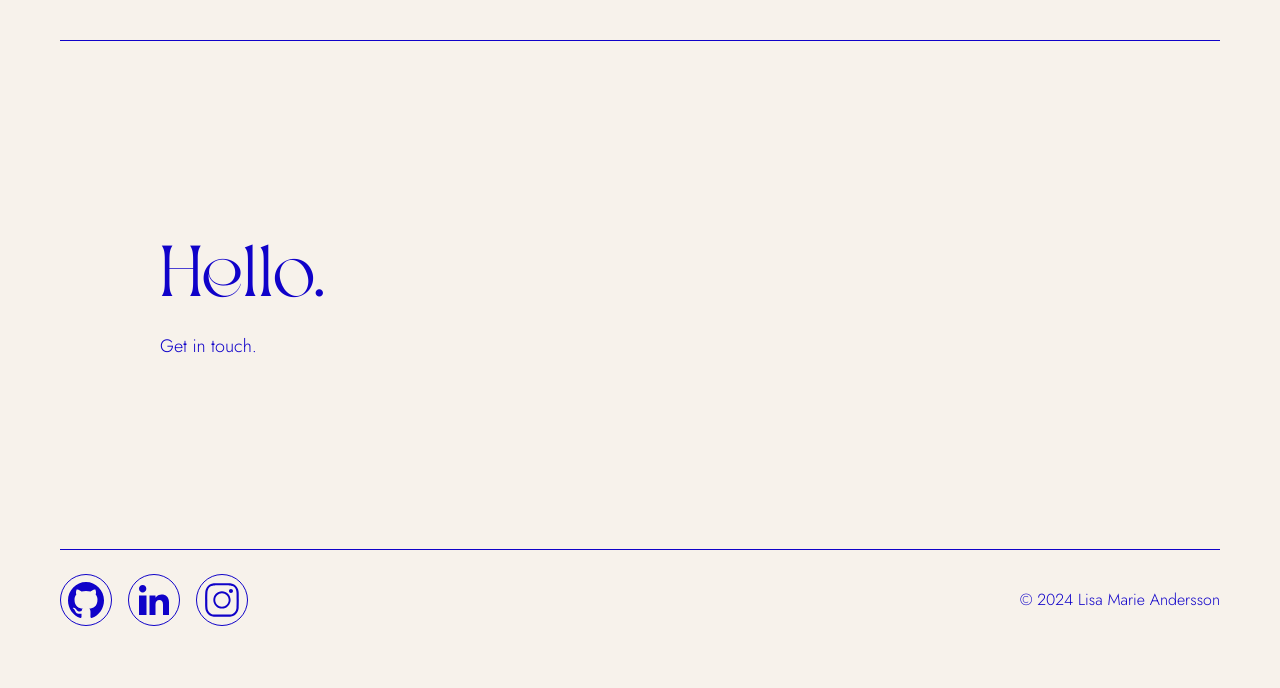
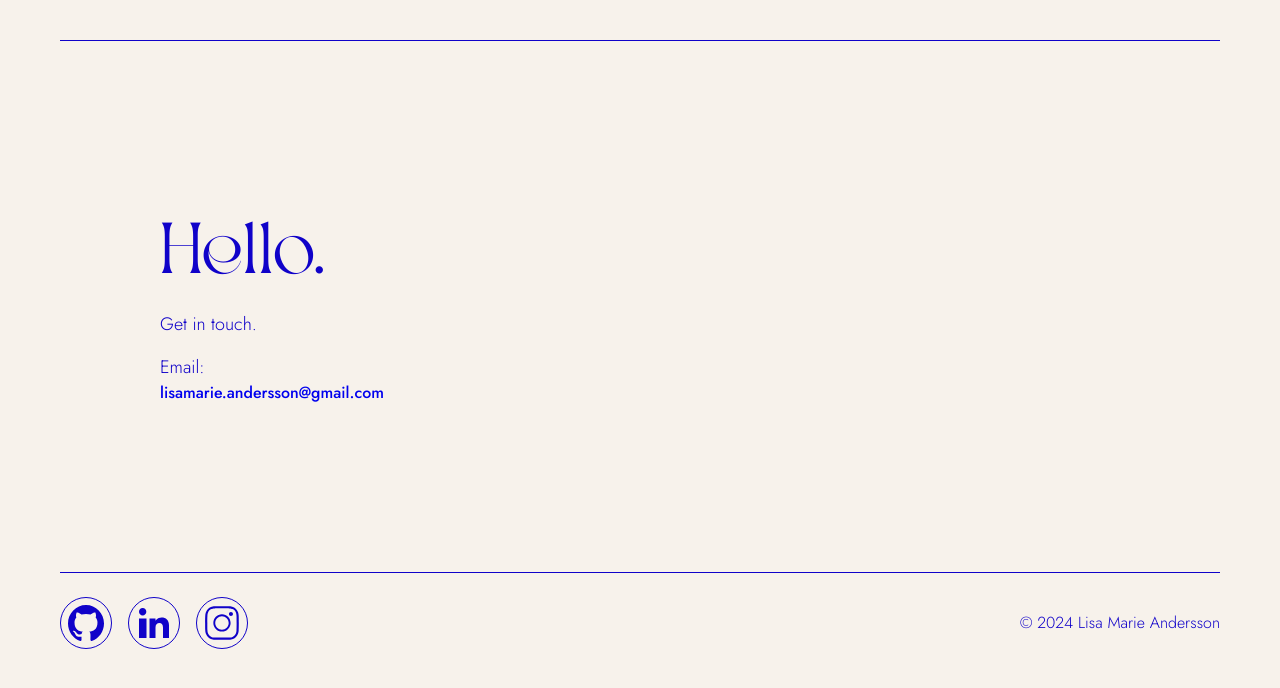
Before and after one commit to lisamarieandersson/showcase-pro, a React (Vite) app: page /contact in a window 1280 px wide. Shown: the top 688 px of the page. Built offline with nearby package versions, Linux system fonts and the light colour scheme.

Commit message:
edit contact component

```diff
--- a/src/components/contact/Contact.tsx
+++ b/src/components/contact/Contact.tsx
@@ -5,6 +5,10 @@ function Contact() {
     <div className="contact">
       <h1 className="contact__heading">Hello.</h1>
       <p className="contact__text">Get in touch.</p>
+      <p className="contact__email-text">Email:</p>
+      <a href="mailto:lisamarie.andersson@gmail.com" className="contact__email">
+        lisamarie.andersson@gmail.com
+      </a>
     </div>
   );
 }
```
